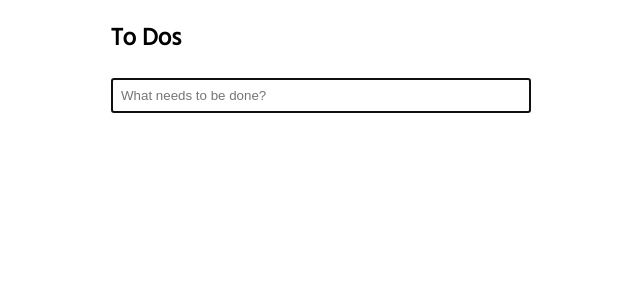
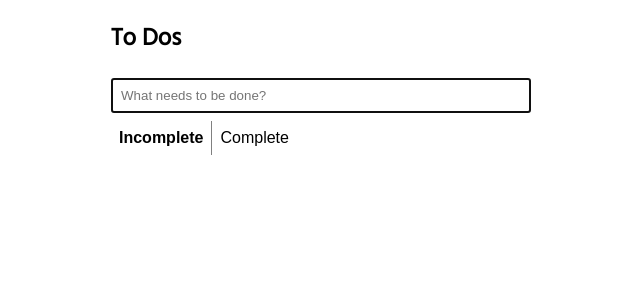
Before and after one commit to mfisher91/AngularToDoApp, an Angular app: page / in a window 1280 px wide. Shown: the top 300 px of the page, without its empty margins (304-944 px from the left). Built offline with nearby package versions, Linux system fonts and the light colour scheme.

Commit message:
Added incomplete/complete views

```diff
--- a/src/app/app.component.css
+++ b/src/app/app.component.css
@@ -48,3 +48,21 @@ button:hover {
     color: white;
     float: right;
 }
+
+.nav-buttons {
+    margin: 8px 0;
+}
+
+.nav-buttons button {
+    background: none;
+    font-size: 16px;
+    border-radius: 0;
+}
+
+.nav-buttons .selected {
+    font-weight: bold;
+}
+
+.nav-buttons .with-border {
+    border-right: 1px solid grey;
+}
--- a/src/app/app.component.html
+++ b/src/app/app.component.html
@@ -3,9 +3,23 @@
     <h1>To Dos</h1>
     <input class="new-todo" placeholder="What needs to be done?" autofocus="" [(ngModel)]="newTodo.title" (keyup.enter)="addToDo()">
   </header>
-  <section class="main" *ngIf="toDos.length > 0">
+  <div class="nav-buttons">
+    <button class="with-border" [class.selected]="display === 'incomplete'" (click)="showIncompleteToDos()">Incomplete</button>
+    <button [class.selected]="display === 'complete'" (click)="showCompleteToDos()">Complete</button>
+  </div>
+  <section class="main" *ngIf="toDos.length > 0 && display === 'incomplete'">
     <div *ngFor="let todo of toDos" [class.completed]="todo.complete" class="todo-list">
-      <div class="view">
+      <div *ngIf="!todo.complete" class="view">
+        <input class="toggle" type="checkbox" (click)="toggleToDoComplete(todo)" [checked]="todo.complete">
+        <label>{{todo.title}}</label>
+        <button class="destroy" (click)="removeToDo(todo)">X</button>
+        <span class="todo-date">{{todo.dateCreated}}</span>
+      </div>
+    </div>
+  </section>
+  <section class="main" *ngIf="toDos.length > 0 && display === 'complete'">
+    <div *ngFor="let todo of toDos" [class.completed]="todo.complete" class="todo-list">
+      <div *ngIf="todo.complete" class="view">
         <input class="toggle" type="checkbox" (click)="toggleToDoComplete(todo)" [checked]="todo.complete">
         <label>{{todo.title}}</label>
         <button class="destroy" (click)="removeToDo(todo)">X</button>
--- a/src/app/app.component.ts
+++ b/src/app/app.component.ts
@@ -10,6 +10,7 @@ import { ToDo } from './to-do';
 })
 export class AppComponent {
   newTodo: ToDo = new ToDo();
+  display: string = 'incomplete';
 
   // Ask Angular DI system to inject the dependency
   // associated with the dependency injection token `TodoDataService`
@@ -25,6 +26,7 @@ export class AppComponent {
   addToDo() {
     this.todoDataService.addToDo(this.newTodo);
     this.newTodo = new ToDo();
+    this.showIncompleteToDos();
   }
 
   toggleToDoComplete(todo) {
@@ -42,4 +44,12 @@ export class AppComponent {
   get remainingToDoCount() {
     return this.todoDataService.getRemainingToDoCount();
   }
+
+  showCompleteToDos() {
+    this.display = "complete";
+  }
+
+  showIncompleteToDos() {
+    this.display = "incomplete";
+  }
 }
```
